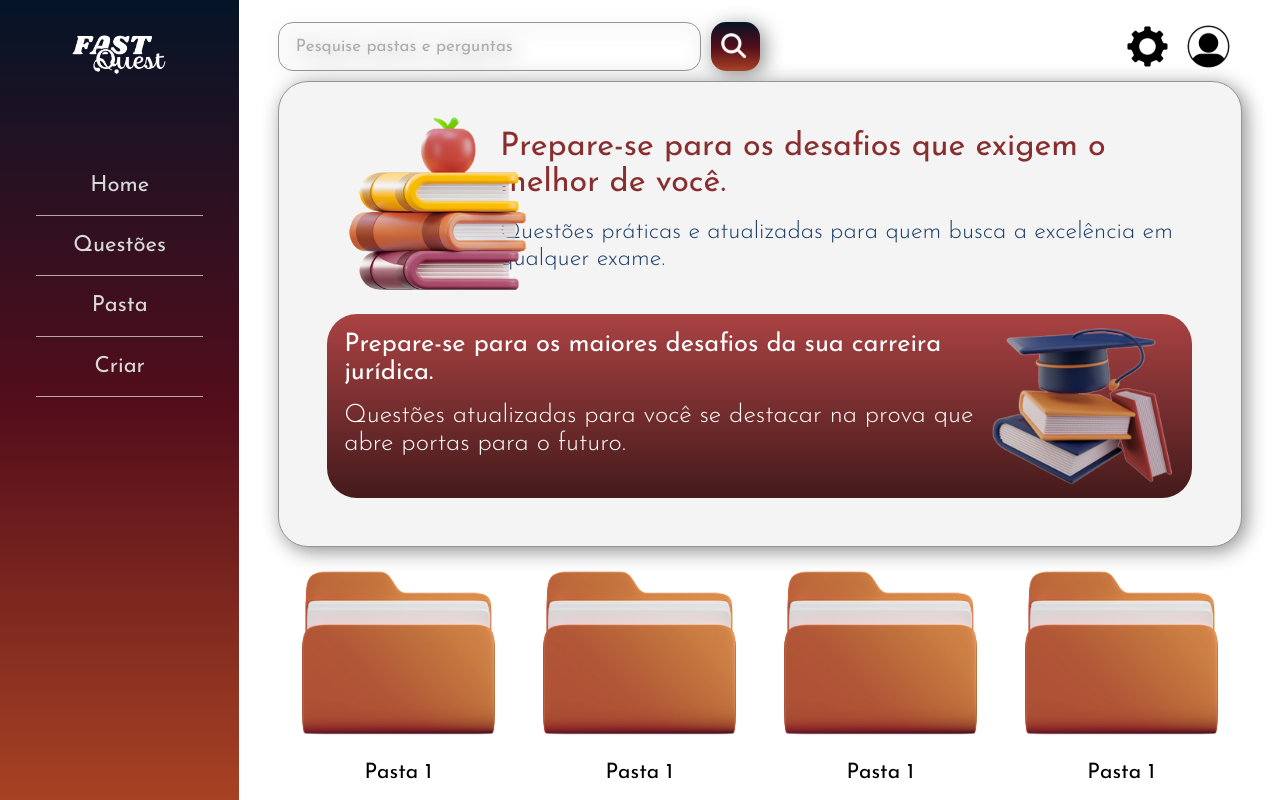
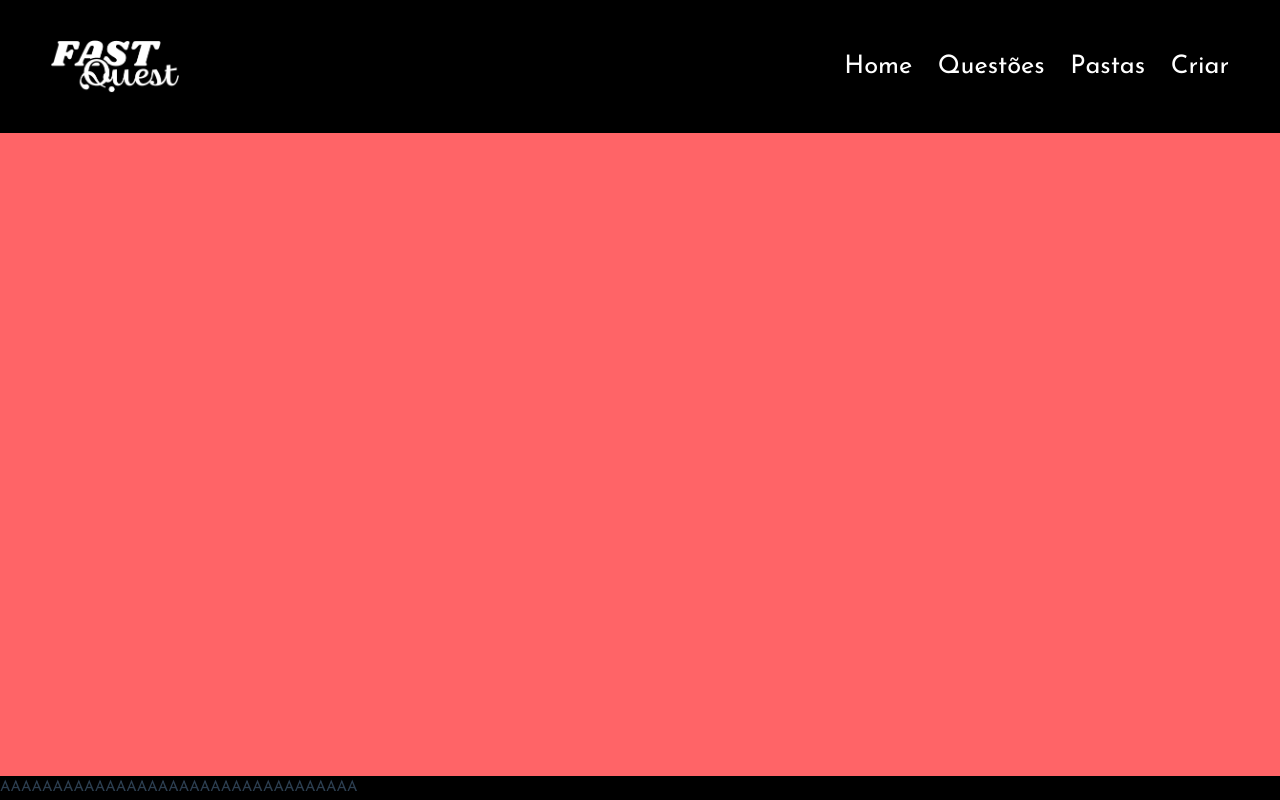
Before and after one commit to anthonypasssos/fastquest, a Vue app: page / in a window 1280 px wide. Built offline with nearby package versions, Linux system fonts and the light colour scheme; the HTML template or start-up script is replaced by a standard one.

Commit message:
iniciando redesign da home

```diff
--- a/src/App.vue
+++ b/src/App.vue
@@ -4,18 +4,28 @@ import NavBar from './components/NavBar.vue'
 </script>
 
 <template>
-  <NavBar />
-  <section>
-    <RouterView />
+  <header class="bg-black flex justify-between items-center w-full h-1/6 px-12 py-8">
+    <img class="w-30 h-fit" src="/public/imgs/logo.png" alt="">
+    <ul class="flex text-white text-2xl gap-6">
+      <li>Home</li>
+      <li>Questões</li>
+      <li>Pastas</li>
+      <li>Criar</li>
+    </ul>
+
+  </header>
+  <section class="flex flex-col h-5/6 w-full">
+      <main class="flex-1 bg-red-400"></main>
+      <div class="h-fit w-full bg-black">
+        <p>AAAAAAAAAAAAAAAAAAAAAAAAAAAAAAAAAA</p>
+      </div>
   </section>
 </template>
 
-<style scoped>
-section {
+<style>
+#app {
   display: flex;
+  height: 100vh;
   flex-direction: column;
-
-  width: 100%;
-  height: 100vh;
 }
 </style>
--- a/src/views/HomeView.vue
+++ b/src/views/HomeView.vue
@@ -1,126 +1,5 @@
 <script setup lang="ts">
-import ListItem from '@/components/ListItem.vue';
-import SearchBar from '@/components/SearchBar.vue';
-import ActionBtns from '@/components/ActionBtns.vue';
-
 </script>
 
 <template>
-  <main class="px-[3vw] py-3 flex flex-col justify-between h-screen">
-    <header class="flex w-full justify-between h-[9vh]">
-      <SearchBar/>
-      <ActionBtns />
-    </header>
-    <div class="main-content h-full">
-      <section class="main-section">
-        <img src="/public/imgs/home/img_1.png" alt="">
-        <div>
-          <h1>Prepare-se para os desafios que exigem o melhor de você.</h1>
-          <p>Questões práticas e atualizadas para quem busca a excelência em qualquer exame.</p>
-        </div>
-      </section>
-      <section class="sub-section">
-        <div>
-          <h1>Prepare-se para os maiores desafios da sua carreira jurídica.</h1>
-          <p>Questões atualizadas para você se destacar na prova que abre portas para o futuro.</p>
-        </div>
-        <img src="/public/imgs/home/img_2.png" alt="">
-      </section>
-    </div>
-    <ul class="flex justify-between h-[30vh]">
-      <li><ListItem/></li>
-      <li><ListItem/></li>
-      <li><ListItem/></li>
-      <li><ListItem/></li>
-    </ul>
-  </main>
 </template>
-
-<style scoped>
-
-.main-content {
-  background-color: #F4F4F4;
-  grid-column: span 3;
-  grid-row: 2 ;
-
-  border: .5px solid #979494;
-  border-radius: 30px;
-  filter: drop-shadow(4px 4px 10px #8b8b8b);
-
-  padding: 5%;
-}
-
-section {
-  position: relative;
-  display: flex;
-  justify-content: space-between;
-  height: 50%;
-  line-height: 1.1;
-}
-
-.main-section {
-  justify-content: end;
-}
-
-.main-section div {
-  width: 80%;
-
-  display: flex;
-  flex-direction: column;
-  gap: 10%;
-}
-
-
-.main-section h1 {
-  font-size: 1.9rem;
-  color: #892E2F;
-}
-
-.main-section p {
-  color: #1D3F69;
-  font-size: 1.4rem;
-  font-weight: 300;
-}
-
-.main-section img {
-  position: absolute;
-  bottom: 0;
-  left: 0;
-  height: 120%;
-}
-
-.sub-section {
-  background: rgb(170,66,67);
-  background: linear-gradient(180deg, rgba(170,66,67,1) 0%, rgba(68,26,27,1) 100%);
-  border-radius: 30px;
-  padding: 2%;
-}
-
-.sub-section div {
-  display: flex;
-  flex-direction: column;
-  gap: 10%;
-  width: 80%;
-}
-
-.sub-section h1, .sub-section p {
-  color: white;
-}
-
-.sub-section h1 {
-  font-size: 1.5rem;
-}
-
-.sub-section p {
-  font-size: 1.5rem;
-  font-weight: 300;
-}
-
-.sub-section img {
-  position: absolute;
-  bottom: 0;
-  right: 2%;
-
-  height: 100%;
-}
-</style>
```
Also changed, not shown: public/imgs/home/bg-home.png (added), public/imgs/logo.png (added).
